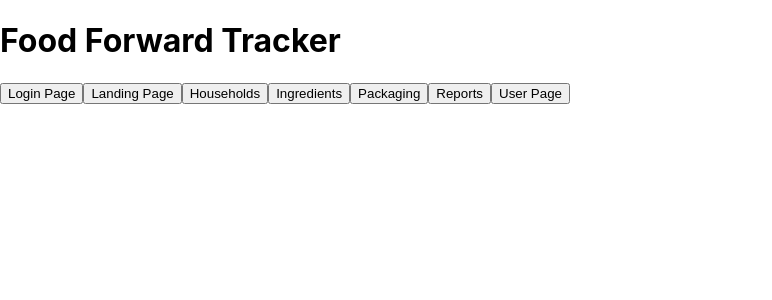
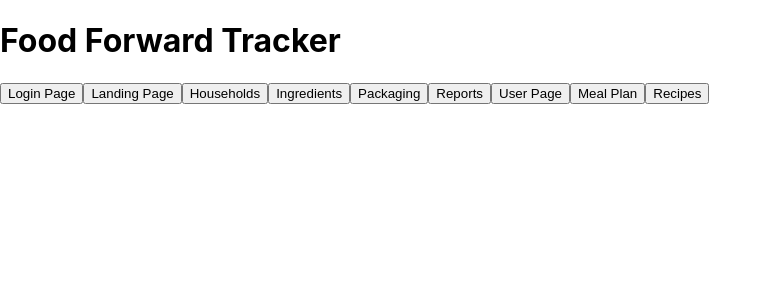
Before and after one commit to kainoa-borg/FoodForwardTracker, a React (Create React App) app in the folder ffreact-prod/: page / in a window 1280 px wide. Shown: the top 300 px of the page, without its empty margins (0-772 px from the left). Built offline with nearby package versions, Linux system fonts and the light colour scheme.

Commit message:
Update App.js

```diff
--- a/ffreact-prod/src/App.js
+++ b/ffreact-prod/src/App.js
@@ -9,6 +9,8 @@ import Packaging from './Packaging/PackagingList.js'
 import ReportsPage from "./ReportsPage.js"
 import UserPage from "./UserPage.js"
 import NewUserPage from "./NewUserPage.js"
+import Recipe from './Recipe/RecipeList.js'
+import MealPlan from './Meals/MealList.js'
 import React from 'react'
 import {useState} from 'react'
 
@@ -28,6 +30,8 @@ const App = () => {
     else if (pageName === 'reportsPage') setCurrPage(<ReportsPage handlePageClick={handlePageClick} />);
     else if (pageName === 'userPage') setCurrPage(<UserPage handlePageClick={handlePageClick} />);
     else if (pageName === 'allergies') setCurrPage(<AllergiesList allergies={[{aType: 'Gluten'}, {aType: 'Peanut'}]}/>);
+    else if (pageName === 'meals') setCurrPage(<MealPlan/>);
+    else if (pageName === 'recipes') setCurrPage(<Recipe/>);
   }
 
   return (
@@ -58,6 +62,12 @@ const App = () => {
         <button onClick={() => handlePageClick('userPage')}>
           User Page
         </button>
+        <button onClick={() => handlePageClick('meals')}>
+          Meal Plan
+        </button>
+        <button onClick={() => handlePageClick('recipes')}>
+          Recipes
+        </button>
         {currPage}
       </header>
     </div>
```
